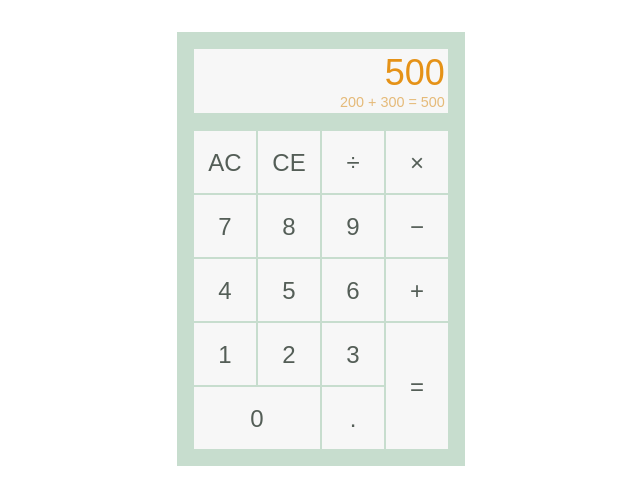
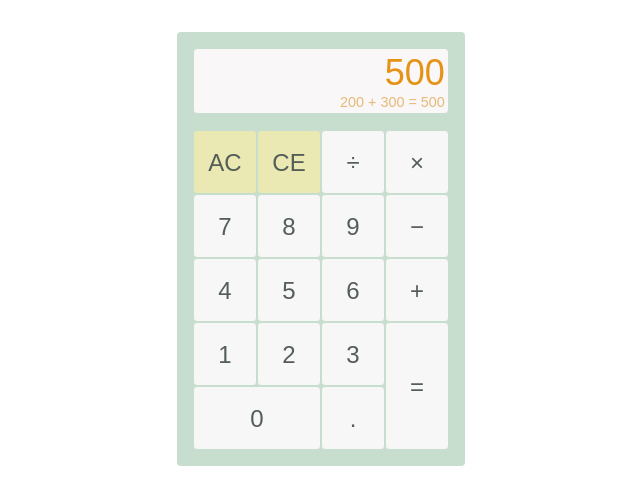
Before and after one commit to dangerdak/calculator, a plain HTML site: page index.html in a window 1280 px wide. Shown: the whole page, without its empty margins (319-959 px from the left). Drawn offline with Linux system fonts and the light colour scheme.

Commit message:
Improves colours

```diff
--- a/index.html
+++ b/index.html
@@ -16,8 +16,8 @@
         </output>
       </div>
       <section class="button-container">
-        <button type="button" class="btn">AC</button>
-        <button type="button" class="btn">CE</button>
+        <button type="button" class="btn warning">AC</button>
+        <button type="button" class="btn warning">CE</button>
         <button type="button" class="btn">&div;</button>
         <button type="button" class="btn">&times;</button>
 
--- a/style.css
+++ b/style.css
@@ -12,16 +12,18 @@ form {
         color: #545e57;
         font-size: 1.5rem;
         padding: 1rem;
+        border-radius: 4px;
 }
 .display {
         width: 16rem;
         min-height: 4rem;
         margin: auto;
         padding: 0.2rem;
-        background-color: #f7f7f7;
+        background-color: #f9f7f7;
         border: 1px solid #c7ddce;
         margin-bottom: 1rem;
         color: #e59217;
+        border-radius: 4px;
 }
 .result {
         display: block;
@@ -47,9 +49,23 @@ form {
         color: #545e57;
         background-color: #f7f7f7;
         border: 1px solid #c7ddce;
+        transition: 0.1s background-color ease;
+        border-radius: 4px;
+}
+.btn.warning {
+        background-color: #eae9b4;
+}
+.btn.warning:hover {
+        background-color: #eae97f;
+}
+.btn.warning:active {
+        background-color: #e3e29b;
 }
 .btn:hover {
         background-color: #99aa9f;
+}
+.btn:active {
+        background-color: #aabdb0;
 }
 .btn-wide {
         width: 8rem;
```
